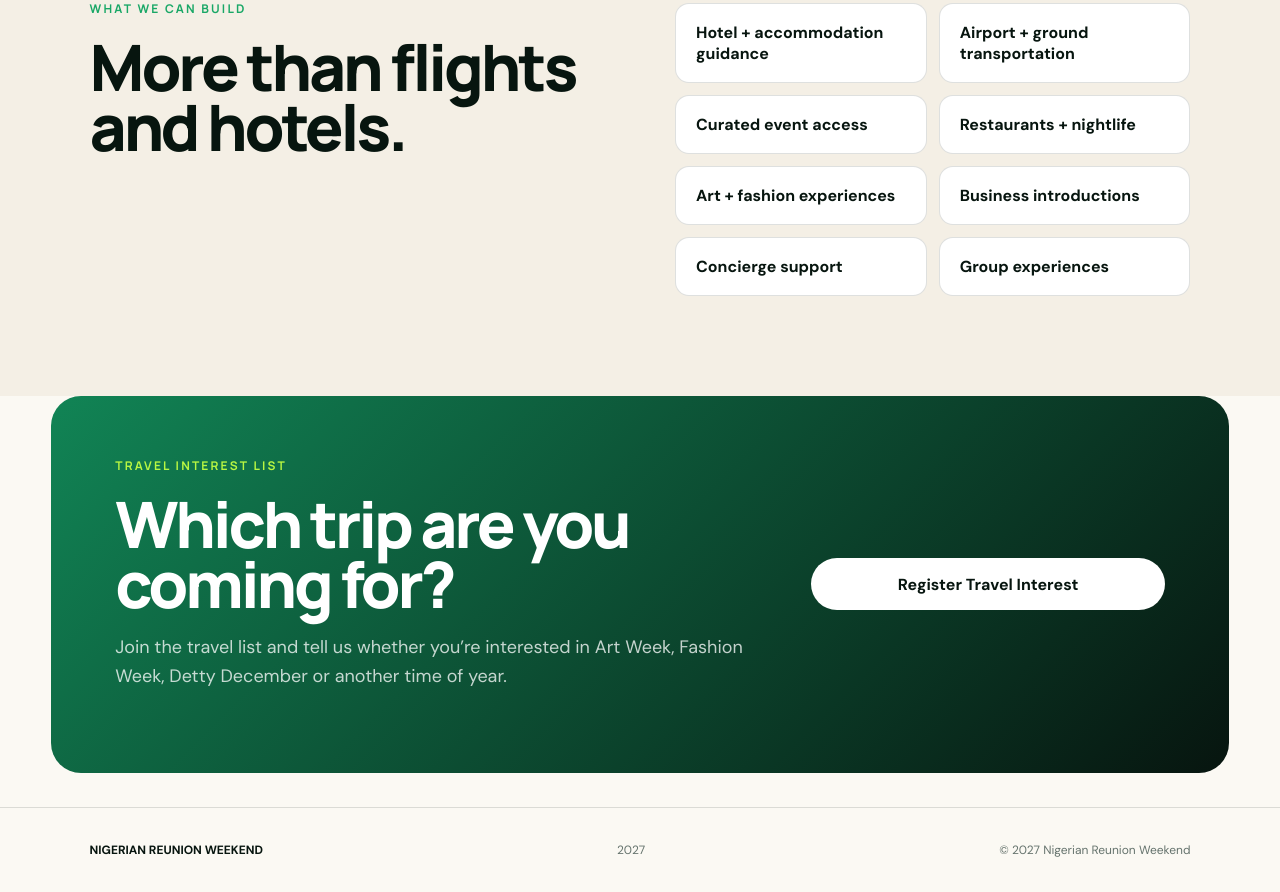
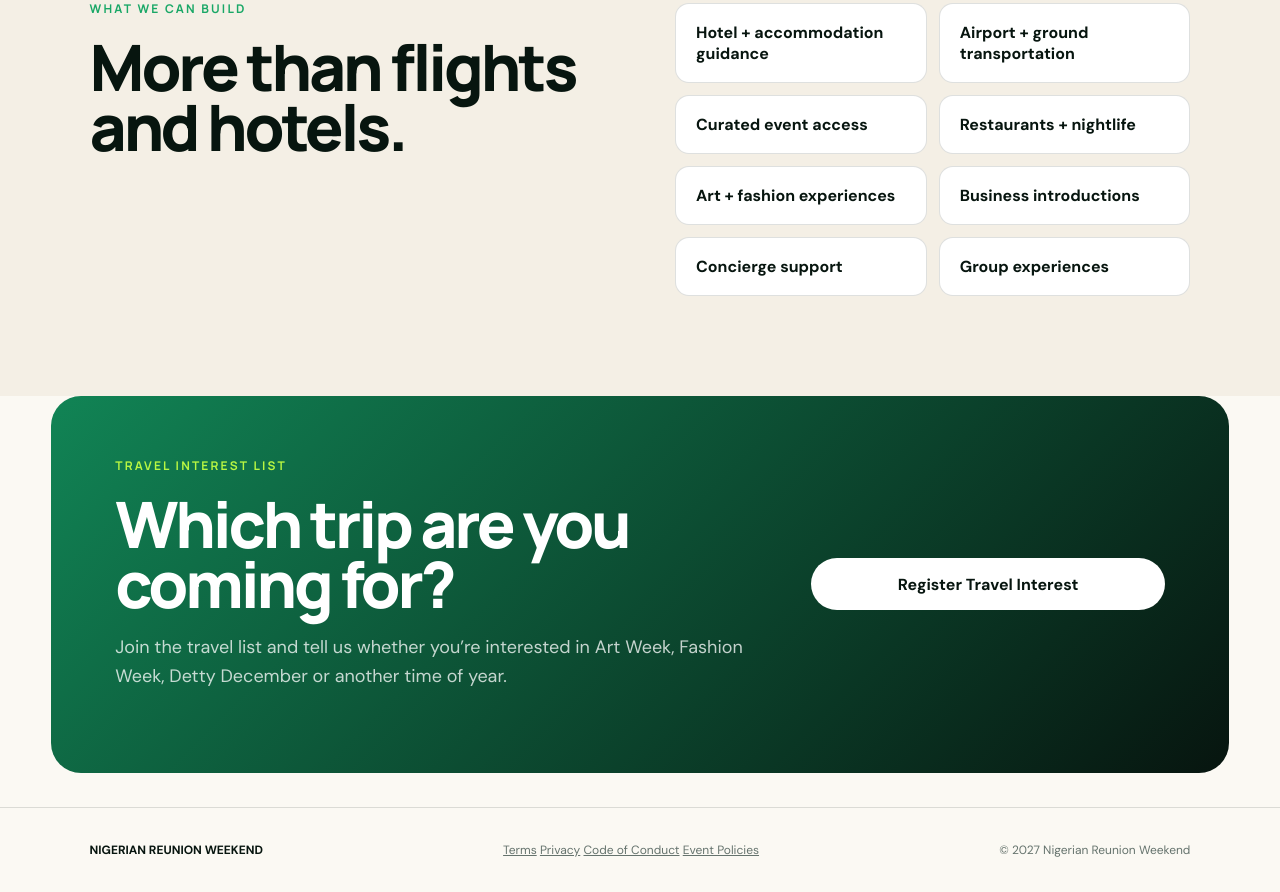
Before and after one commit to tiwaworksonline-rgb/uccdinner, a plain HTML site: page travel.html in a window 1280 px wide. Shown: the part 1728-2620 px from the top of the page. Drawn offline with Linux system fonts and the light colour scheme.

Commit message:
Add legal policy links to travel.html

```diff
--- a/travel.html
+++ b/travel.html
@@ -29,4 +29,13 @@
 <div class="travel-list"><span>Hotel + accommodation guidance</span><span>Airport + ground transportation</span><span>Curated event access</span><span>Restaurants + nightlife</span><span>Art + fashion experiences</span><span>Business introductions</span><span>Concierge support</span><span>Group experiences</span></div>
 </section>
 <section class="lead-cta"><div><div class="section-kicker light">TRAVEL INTEREST LIST</div><h2>Which trip are you coming for?</h2><p>Join the travel list and tell us whether you’re interested in Art Week, Fashion Week, Detty December or another time of year.</p></div><a class="button light-button" href="join.html#travel">Register Travel Interest</a></section>
-</main><footer><div class="footer-brand">NIGERIAN REUNION WEEKEND</div><div>2027</div><div>© 2027 Nigerian Reunion Weekend</div></footer><script src="script.js"></script></body></html>
+</main><footer class="site-footer">
+    <div class="footer-brand">NIGERIAN REUNION WEEKEND</div>
+    <div class="footer-links">
+      <a href="terms.html">Terms</a>
+      <a href="privacy.html">Privacy</a>
+      <a href="conduct.html">Code of Conduct</a>
+      <a href="event-policies.html">Event Policies</a>
+    </div>
+    <div>© 2027 Nigerian Reunion Weekend</div>
+  </footer><script src="script.js"></script></body></html>
```
